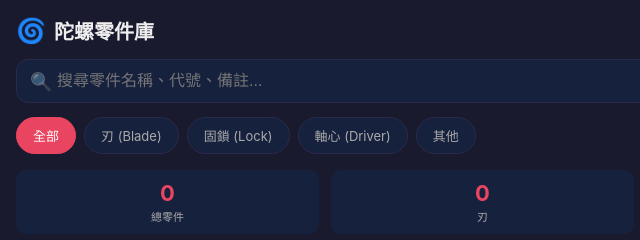
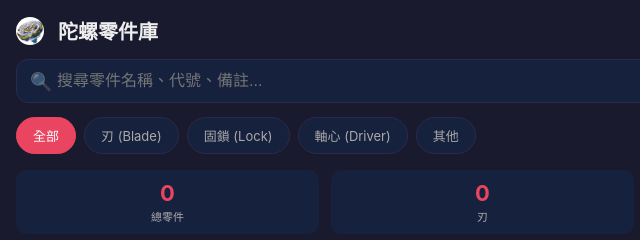
Before and after one commit to jvul4h6-glitch/beyblade-db, a plain HTML site: page index.html in a window 1280 px wide. Shown: the top 240 px of the page, 0-640 px from the left. Drawn offline with Linux system fonts and the light colour scheme.

Commit message:
feat: replace emoji with logo image in header

```diff
--- a/index.html
+++ b/index.html
@@ -146,6 +146,9 @@ body { font-family: -apple-system, BlinkMacSystemFont, 'Segoe UI', sans-serif; b
 .install-banner button { padding: 8px 16px; border-radius: 8px; border: none; background: var(--accent); color: #fff; font-size: 13px; font-weight: 600; cursor: pointer; white-space: nowrap; }
 .install-banner .close-banner { background: none; color: var(--text2); font-size: 18px; padding: 4px 8px; }
 
+/* Logo */
+.logo { width: 28px; height: 28px; border-radius: 50%; object-fit: cover; vertical-align: middle; margin-right: 6px; }
+
 /* Backup Bar */
 .backup-bar { display: flex; gap: 8px; padding: 8px 16px 0; justify-content: flex-end; }
 .backup-btn { padding: 6px 14px; border-radius: 16px; border: 1px solid var(--border); background: var(--card2); color: var(--text2); font-size: 12px; cursor: pointer; transition: all 0.2s; }
@@ -156,7 +159,7 @@ body { font-family: -apple-system, BlinkMacSystemFont, 'Segoe UI', sans-serif; b
 
 <!-- Header -->
 <div class="header">
-  <h1><span>🌀</span> 陀螺零件庫</h1>
+  <h1><img class="logo" src="logo.jpg" alt="logo"> 陀螺零件庫</h1>
   <div class="search-box">
     <span class="search-icon">🔍</span>
     <input type="text" id="searchInput" placeholder="搜尋零件名稱、代號、備註...">
```
